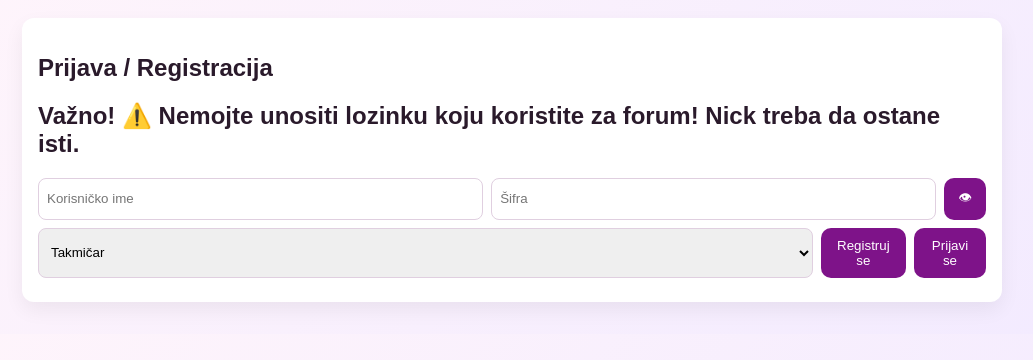
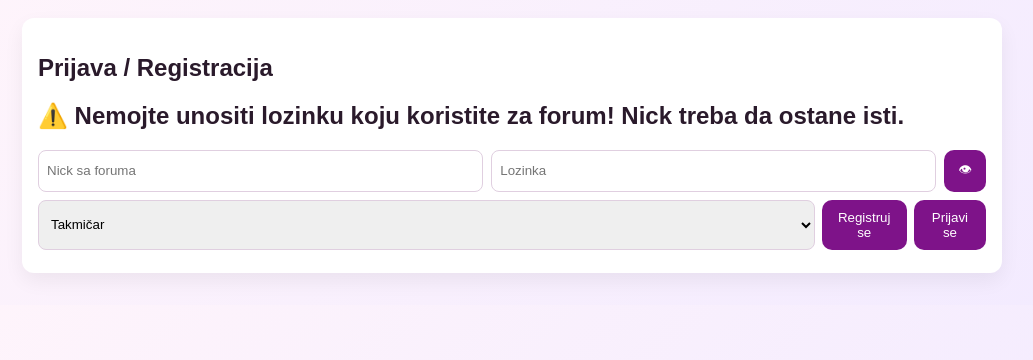
Before and after one commit to Kamado2003/Votes, a plain HTML site: page index.html in a window 1280 px wide. Shown: the whole page, without its empty margins (128-1161 px from the left). Drawn offline with Linux system fonts and the light colour scheme.

Commit message:
Update index.html

```diff
--- a/index.html
+++ b/index.html
@@ -23,13 +23,13 @@ pre{background:#faf5fb;padding:8px;border-radius:8px;overflow:auto}
   <!-- LOGIN / REGISTER -->
   <div class="card" id="authCard">
     <h2>Prijava / Registracija</h2>
-    <h2>Važno! ⚠️ Nemojte unositi lozinku koju koristite za forum! Nick treba da ostane isti.</h2>
+    <h2>⚠️ Nemojte unositi lozinku koju koristite za forum! Nick treba da ostane isti.</h2>
     <div style="display:flex;gap:8px;margin-bottom:8px">
-      <input id="authUser" placeholder="Korisničko ime">
-      <input id="authPass" type="password" placeholder="Šifra">
+      <input id="authUser" placeholder="Nick sa foruma">
+      <input id="authPass" type="password" placeholder="Lozinka">
       <span style="align-self:center"><button onclick="togglePass()">👁</button></span>
     </div>
-    <div style="display:flex;gap:8px;margin-bottom:8px">
+    <div style="display:flex;gap:7px;margin-bottom:7px">
       <select id="regRole"><option value="user">Takmičar</option><option value="admin">Voditelj (samo 1 istovremeno)</option></select>
       <button onclick="doRegister()">Registruj se</button>
       <button onclick="doLogin()">Prijavi se</button>
```
